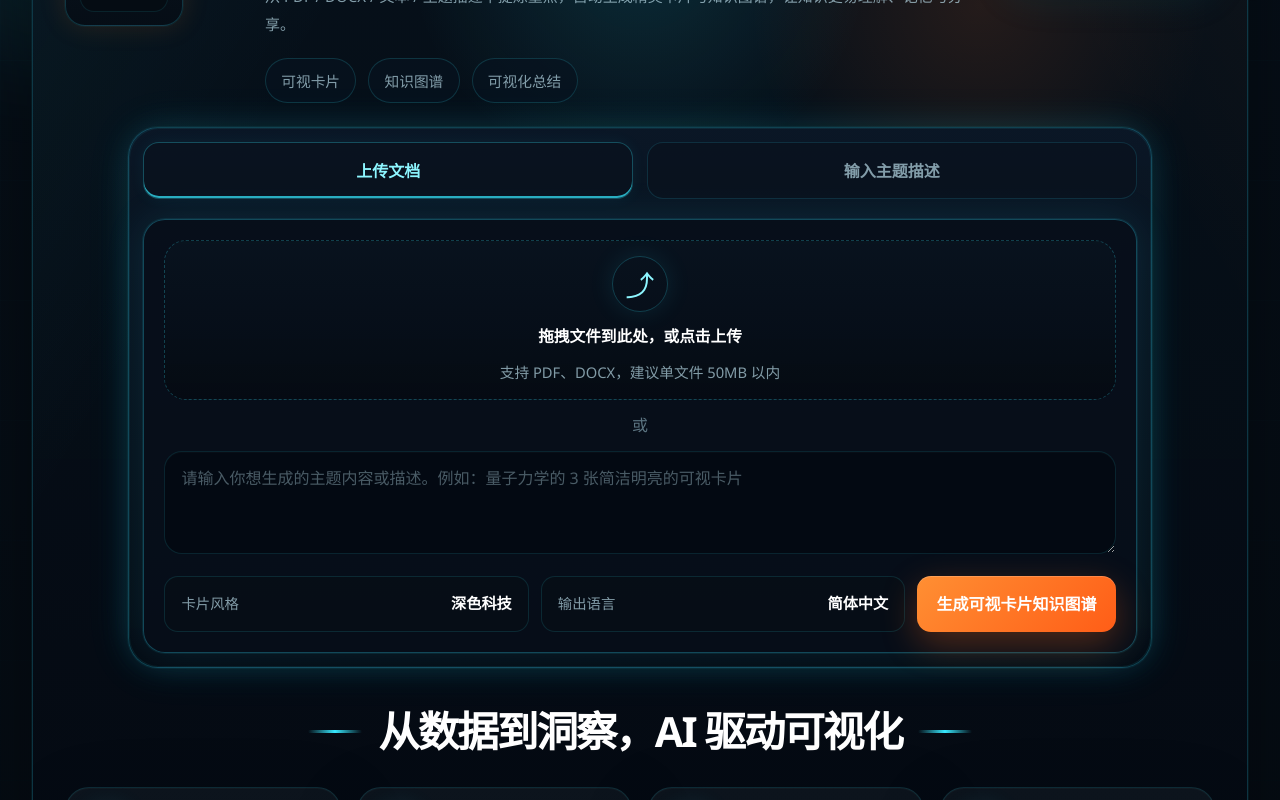
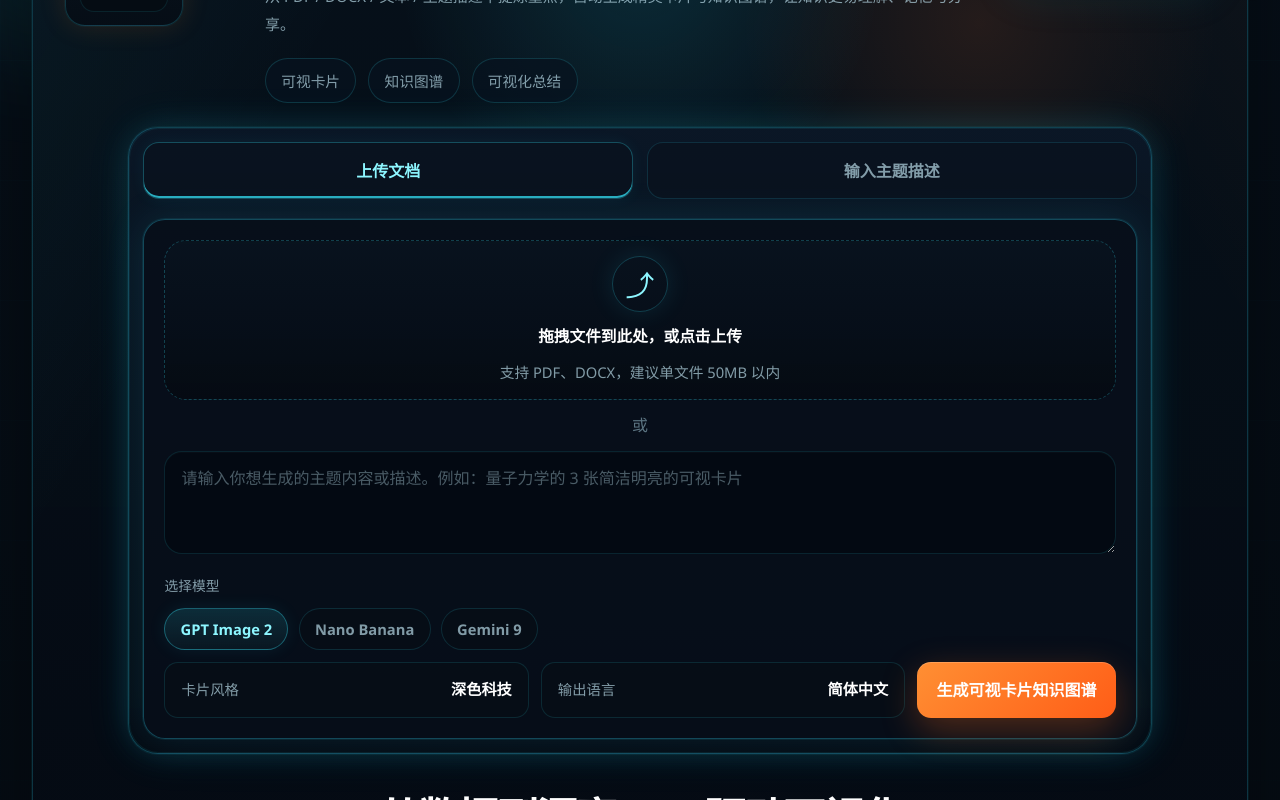
Before and after one commit to yezizhizhi/gptimage, a Next.js app: page / in a window 1280 px wide. Shown: the part 420-1220 px from the top of the page. Built offline with nearby package versions, Linux system fonts and the light colour scheme; no server answers.

Commit message:
Expose core controls in first screen

```diff
--- a/app/globals.css
+++ b/app/globals.css
@@ -587,6 +587,48 @@ textarea {
   text-align: center;
 }
 
+.control-caption {
+  color: var(--text-muted);
+  font-size: 0.86rem;
+  margin-bottom: 0.7rem;
+}
+
+.model-row {
+  display: flex;
+  flex-wrap: wrap;
+  gap: 0.65rem;
+}
+
+.model-chip {
+  display: inline-flex;
+  align-items: center;
+  justify-content: center;
+  min-height: 42px;
+  border-radius: 9999px;
+  border: 1px solid rgba(55, 233, 255, 0.14);
+  background: rgba(7, 14, 23, 0.9);
+  padding: 0 0.95rem;
+  color: var(--text-muted);
+  font-size: 0.92rem;
+  font-weight: 600;
+  transition:
+    border-color 0.18s ease,
+    color 0.18s ease,
+    box-shadow 0.18s ease;
+}
+
+.model-chip:hover {
+  border-color: rgba(55, 233, 255, 0.28);
+  color: white;
+}
+
+.model-chip-active {
+  border-color: rgba(55, 233, 255, 0.34);
+  background: linear-gradient(180deg, rgba(55, 233, 255, 0.14), rgba(10, 24, 35, 0.94));
+  color: var(--cyan-soft);
+  box-shadow: 0 0 18px rgba(55, 233, 255, 0.08);
+}
+
 .prompt-input {
   width: 100%;
   resize: vertical;
--- a/app/page.tsx
+++ b/app/page.tsx
@@ -2,6 +2,7 @@ import Link from "next/link";
 
 const navItems = ["功能", "模板库", "案例", "定价", "帮助中心"];
 const quickTags = ["可视卡片", "知识图谱", "可视化总结"];
+const models = ["GPT Image 2", "Nano Banana", "Gemini 9"];
 const features = [
   {
     title: "多源内容解析",
@@ -168,7 +169,23 @@ export default function HomePage() {
                   placeholder="请输入你想生成的主题内容或描述。例如：量子力学的 3 张简洁明亮的可视卡片"
                 />
 
-                <div className="mt-4 grid gap-3 lg:grid-cols-[1fr_1fr_auto]">
+                <div className="mt-4 space-y-3">
+                  <div>
+                    <div className="control-caption">选择模型</div>
+                    <div className="model-row">
+                      {models.map((model, index) => (
+                        <button
+                          key={model}
+                          className={`model-chip ${index === 0 ? "model-chip-active" : ""}`}
+                          type="button"
+                        >
+                          {model}
+                        </button>
+                      ))}
+                    </div>
+                  </div>
+
+                  <div className="grid gap-3 lg:grid-cols-[1fr_1fr_auto]">
                     <div className="select-like">
                       <span className="select-label">卡片风格</span>
                       <span className="select-value">深色科技</span>
@@ -180,6 +197,7 @@ export default function HomePage() {
                     <button className="generate-button" type="button">
                       生成可视卡片知识图谱
                     </button>
+                  </div>
                 </div>
               </div>
             </div>
```
Lines whose indentation alone changed are shown as unchanged.
